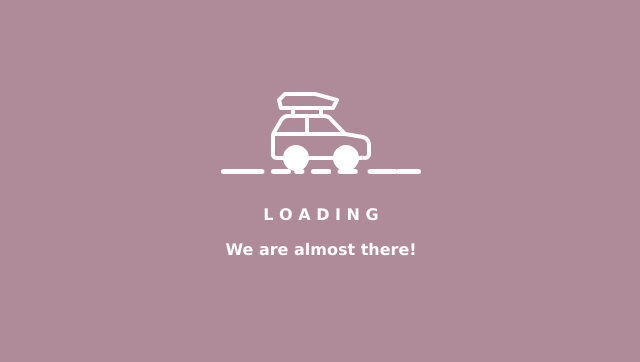
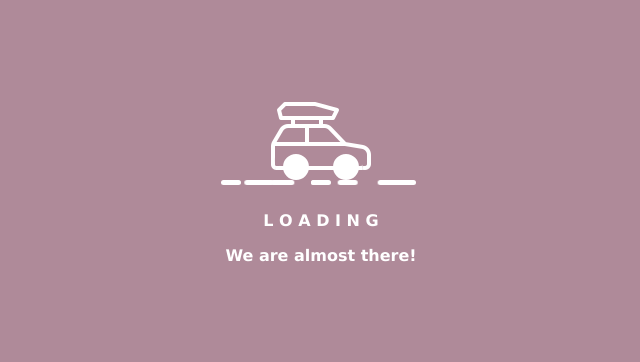
Before and after one commit to Carla1315/frontend_carla, a plain HTML site: page practice3/exercise_four.html in a window 1280 px wide. Shown: the part 110-472 px from the top of the page, without its empty margins (319-959 px from the left). Drawn offline with Linux system fonts and the light colour scheme.

Commit message:
practice three without negative margin in three and four excercise

```diff
--- a/practice3/styles/excersice_four.css
+++ b/practice3/styles/excersice_four.css
@@ -5,7 +5,8 @@ body {
     animation: background-city 50s infinite;
 }
 .text-loading {
-    margin-top: -170px;
+    position: relative;
+    bottom: 60px;
     font-family: 'Lucida Sans', 'Lucida Sans Regular', 'Lucida Grande', 'Lucida Sans Unicode', Geneva, Verdana, sans-serif;
     font-size: medium;
     font-weight: bold;
@@ -13,13 +14,16 @@ body {
     text-align: center;
 }
 .container {
+    position: absolute;
+    top: 25%;
     display: flex;
     flex-direction: column;
     justify-content: center;
     align-items: center;
+    height: max-content;
+    width: 100%;
 }
 .container-car {
-    margin-top: 190px;
     height: max-content;
     width: max-content;
 }
@@ -36,12 +40,13 @@ body {
 }
 
 .container-circle {
+    position: relative;
+    bottom: 20px;
     display: flex;
     flex-direction: row;
     justify-content: space-around;
     height: max-content;
     width: 100px;
-    margin-top: -19px;
     animation: spin 0.5s infinite;
 }
 .container-circle .circle {
@@ -52,18 +57,18 @@ body {
     background-color: white;
 }
 .container-line-ground {
-    height: 200px;
-    width: 200px;
-    margin-top: -12px;
-    display: flex;
-    flex-direction: column;
-    align-items: flex-end;
-    margin-left: -360px;
+    position: relative;
+    bottom: 20px;
+    align-items: flex-start;
+    height: min-content;
+    width: 220px;
 }
 .line-ground {
+    position: relative;
     height: 5px;
     background: white;
-    margin: 10px;
+    margin: 0px;
+    margin-top: 0px;
     border-radius: 20px;
     animation: run-road 2s linear infinite;
 }
@@ -72,53 +77,53 @@ body {
     animation-delay: 0s;
 }
 .line-ground:nth-child(2) {
+    bottom: 5px;
     width: 20px;
-    margin-top: -15px;
     animation-delay: 0.2s;
 }
 .line-ground:nth-child(3) {
+    bottom: 10px;
     width: 30px;
-    margin-top: -15px;
     animation-delay: 0.5s;
 }
 .line-ground:nth-child(4) {
+    bottom: 15px;
     width: 20px;
-    margin-top: -15px;
     animation-delay: 0.7s;
 }
 .line-ground:nth-child(5) {
+    bottom: 20px;
     width: 10px;
-    margin-top: -15px;
     animation-delay: 0.8s;
 }
 .line-ground:nth-child(6) {
+    bottom: 25px;
     width: 20px;
-    margin-top: -15px;
     animation-delay: 1.0s;
 }
 .line-ground:nth-child(7) {
+    bottom: 30px;
     width: 20px;
-    margin-top: -15px;
     animation-delay: 1.2s;
 }
 .line-ground:nth-child(8) {
+    bottom: 35px;
     width: 30px;
-    margin-top: -15px;
     animation-delay: 1.5s;
 }
 .line-ground:nth-child(9) {
+    bottom: 40px;
     width: 20px;
-    margin-top: -15px;
     animation-delay: 1.7s;
 }
 .line-ground:nth-child(10) {
+    bottom: 45px;
     width: 10px;
-    margin-top: -15px;
     animation-delay: 1.8s;
 }
 .line-ground:nth-child(11) {
+    bottom: 50px;
     width: 20px;
-    margin-top: -15px;
     animation-delay: 2.0s;
 }
 @keyframes run-road {
--- a/practice3/styles/exercise_three.css
+++ b/practice3/styles/exercise_three.css
@@ -56,12 +56,15 @@ header {
   left: 0;
   bottom: 0;
 }
+.sidebar nav ul {
+  position: relative;
+  right: 31px;
+}
 .sidebar nav ul li {
   display: flex;
   align-items: center;
   list-style:none;
   width: max-content;
-  margin-left: -30px;
   height: 50px;
 }
 
```
